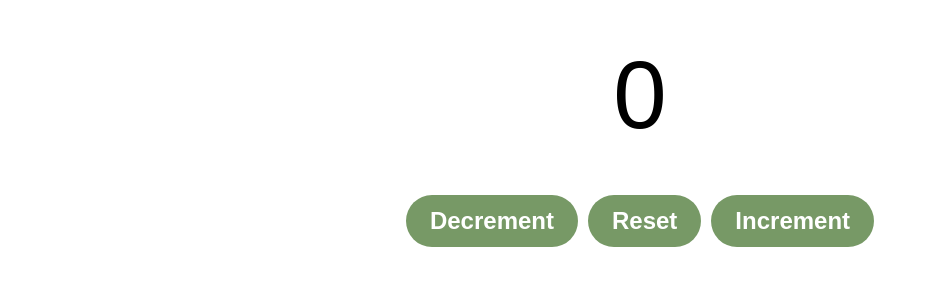
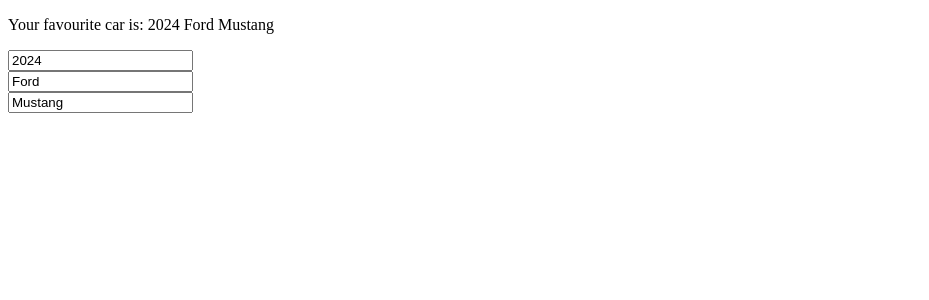
Before and after one commit to MakariiSlupskyi/react-tests, a React (Vite) app: page / in a window 1280 px wide. Shown: the top 300 px of the page, without its empty margins (0-929 px from the left). Built offline with nearby package versions, Linux system fonts and the light colour scheme.

Commit message:
added Objects component

```diff
--- a/src/App.jsx
+++ b/src/App.jsx
@@ -5,10 +5,11 @@
 import OnChangeForm from './components/OnChangeForm.jsx'
 import ProfilePicture from './components/ProfilePicture.jsx'
 import ColorPicker from './components/ColorPicker.jsx'
+import Objects from './components/Objects.jsx'
 
 function App() {
   return (
-    <Counter />
+    <Objects />
   );
 }
 
--- /dev/null
+++ b/src/components/Objects.jsx
@@ -0,0 +1,31 @@
+import React, { useState } from 'react';
+
+function Objects() {
+    const [car, setCar] = useState({
+        year: 2024,
+        make: "Ford",
+        model: "Mustang"
+    });
+
+    function handleYearChange(event) {
+        setCar(c => ({...c, year: event.target.value}));
+    }
+
+    function handleMakeChange(event) {
+        setCar(c => ({...c, make: event.target.value}));
+    }
+
+    function handleModelChange(event) {
+        setCar(c => ({...c, model: event.target.value}));
+    }
+
+    return (<div>
+        <p>Your favourite car is: {car.year} {car.make} {car.model}</p>
+
+        <input type="number" value={car.year} onChange={handleYearChange}/><br/>
+        <input type="text" value={car.make} onChange={handleMakeChange}/><br/>
+        <input type="text" value={car.model} onChange={handleModelChange}/><br/>
+    </div>);
+}
+
+export default Objects;
```
